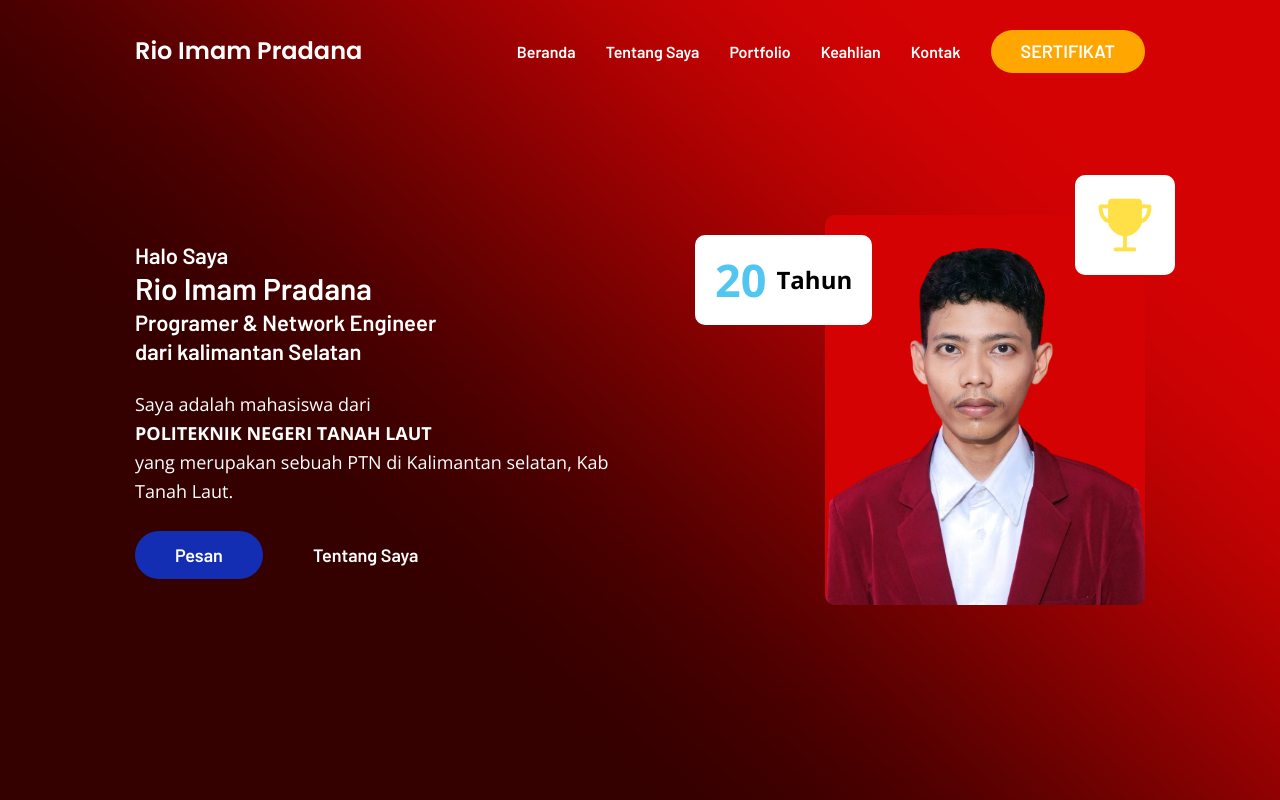
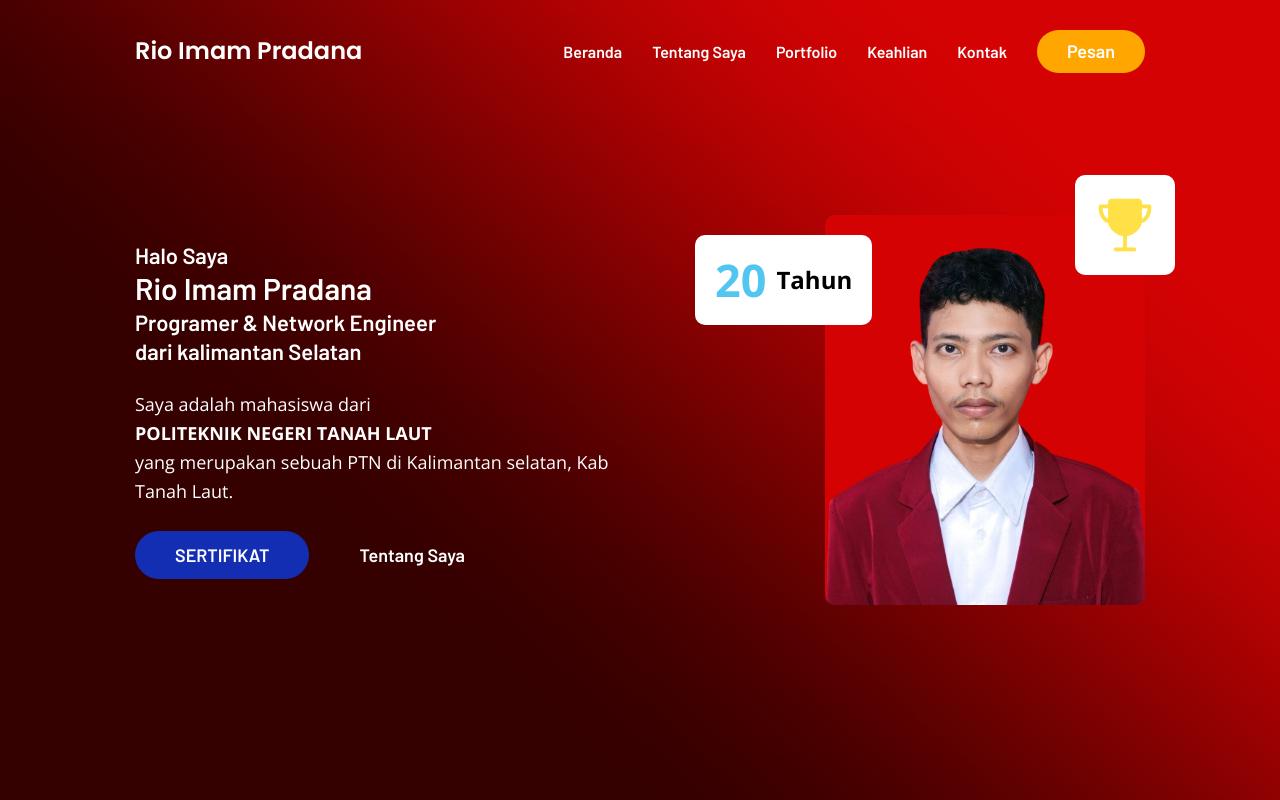
Before and after one commit to Xeyn701/Poject-Portofolio, a plain HTML site: page index.html in a window 1280 px wide. Shown: the top 800 px of the page. Drawn offline with nearby package versions, Linux system fonts and the light colour scheme.

Commit message:
Update index.html

```diff
--- a/index.html
+++ b/index.html
@@ -41,8 +41,9 @@
             <a href="#kontak" class="navbar-link" data-nav-link>Kontak</a>
           </li>
           <li>
-            <a href="https://drive.google.com/drive/folders/1mB_OcmlC4IEvWJDmxaoykb19sovoXcWl?usp=drive_link" class="btn btn-primary">SERTIFIKAT</a>
+            <a href="#kontak" class="btn btn-primary blue">Pesan</a>
           </li>
+
         </ul>
       </nav>
     </div>
@@ -70,7 +71,7 @@
               Saya adalah mahasiswa dari <strong>POLITEKNIK NEGERI TANAH LAUT</strong> yang merupakan sebuah PTN di Kalimantan selatan, Kab Tanah Laut.
             </p>
             <div class="btn-group">
-              <a href="#kontak" class="btn btn-primary blue">Pesan</a>
+              <a href="https://drive.google.com/drive/folders/1mB_OcmlC4IEvWJDmxaoykb19sovoXcWl?usp=drive_link" class="btn btn-primary blue">SERTIFIKAT</a>
               <a href="#tentang" class="btn">Tentang Saya</a>
             </div>
           </div>
```
